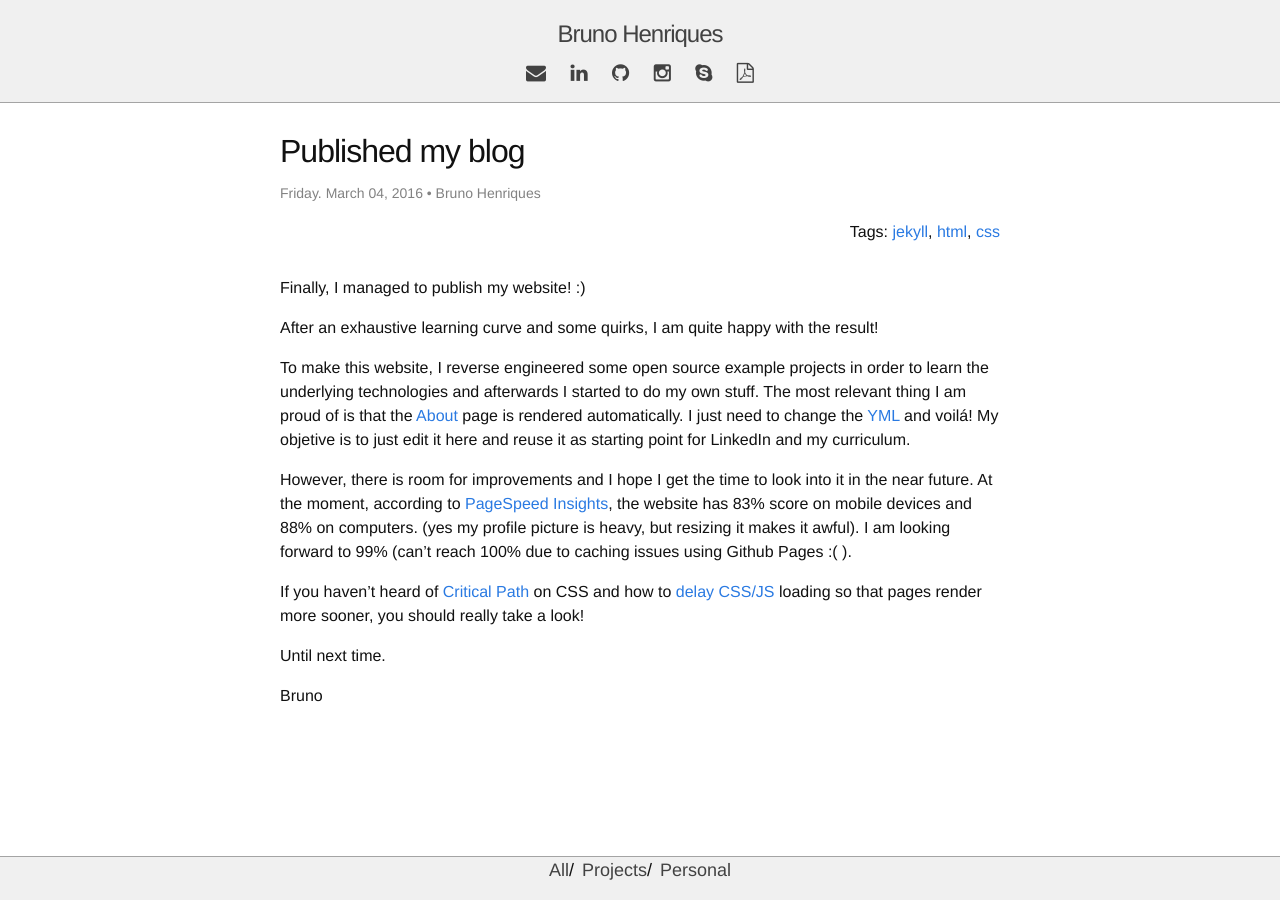
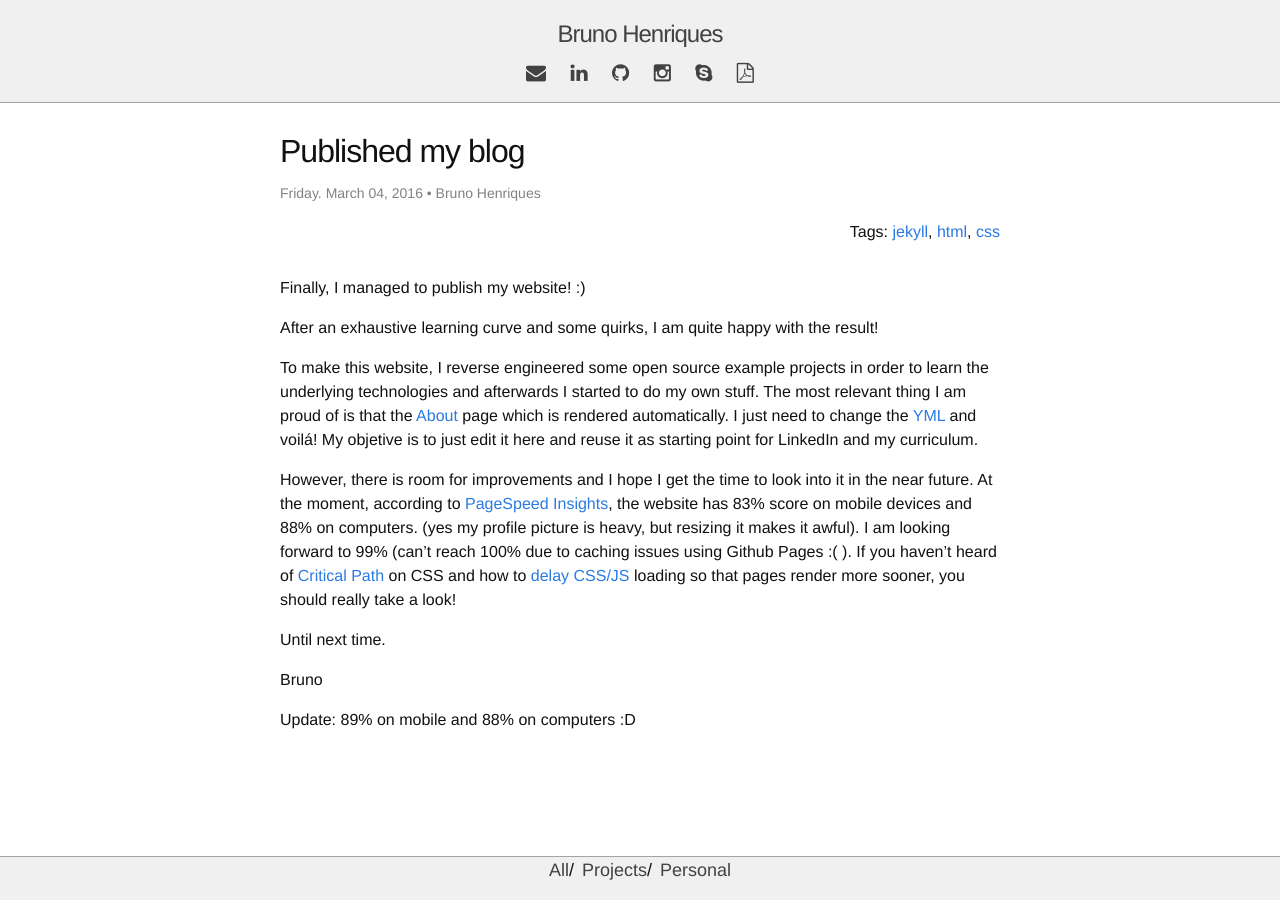
Before and after one commit to xanzheus/riques, a Jekyll site: the page built from _posts/2016-03-04-Published my blog.markdown, in a window 1280 px wide. Built offline with Jekyll 4.4.1, drawn with Linux system fonts in a browser that asks for light colours; comment, search, counter and statistics services are not loaded.

Commit message:
Update 2016-03-04-Published my blog.markdown

```diff
--- a/_posts/2016-03-04-Published my blog.markdown
+++ b/_posts/2016-03-04-Published my blog.markdown
@@ -16,16 +16,17 @@ Finally, I managed to publish my website! :)
 
 After an exhaustive learning curve and some quirks, I am quite happy with the result!
 
-To make this website, I reverse engineered some open source example projects in order to learn the underlying technologies and afterwards I started to do my own stuff. The most relevant thing I am proud of is that the [About][About] page is rendered automatically. I just need to change the [YML][Curriculum] and voilá! My objetive is to just edit it here and reuse it as starting point for LinkedIn and my curriculum.
+To make this website, I reverse engineered some open source example projects in order to learn the underlying technologies and afterwards I started to do my own stuff. The most relevant thing I am proud of is that the [About][About] page which is rendered automatically. I just need to change the [YML][Curriculum] and voilá! My objetive is to just edit it here and reuse it as starting point for LinkedIn and my curriculum.
 
 However, there is room for improvements and I hope I get the time to look into it in the near future. At the moment, according to [PageSpeed Insights][page-speed], the website has 83% score on mobile devices and 88% on computers. (yes my profile picture is heavy, but resizing it makes it awful). I am looking forward to 99% (can't reach 100% due to caching issues using Github Pages :( ).
-
 If you haven't heard of [Critical Path][CriticalPath] on CSS and how to [delay CSS/JS][Enhance] loading so that pages render more sooner, you should really take a look!
 
 Until next time.
 
 Bruno
 
+Update: 89% on mobile and 88% on computers :D
+
 [Enhance]: https://github.com/filamentgroup/enhance
 [About]: https://bphenriques.github.io/about/
 [page-speed]:   https://developers.google.com/speed/pagespeed/insights/?url=bphenriques.github.io
```
